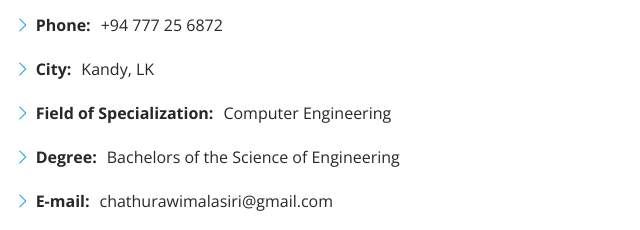
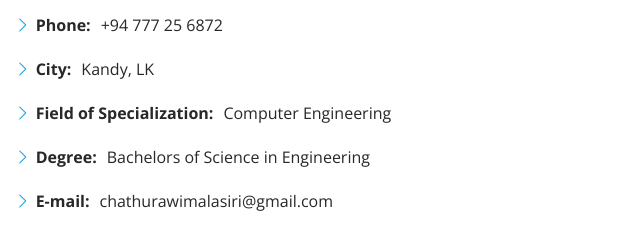
Before and after one commit to chathurawimalasiri/chathurawimalasiri.github.io, a plain HTML site: page index.html in a window 1280 px wide. Shown: the part 1075-1305 px from the top of the page, 624-1264 px from the left. Drawn offline with nearby package versions, Linux system fonts and the light colour scheme.

Commit message:
Correction

```diff
--- a/index.html
+++ b/index.html
@@ -106,7 +106,7 @@
                   <li><i class="bi bi-chevron-right"></i> <strong>Phone:</strong> <span>+94 777 25 6872</span></li>
                   <li><i class="bi bi-chevron-right"></i> <strong>City:</strong> <span>Kandy, LK</span></li>
                   <li><i class="bi bi-chevron-right"></i> <strong>Field of Specialization:</strong> <span>Computer Engineering</span></li>
-                  <li><i class="bi bi-chevron-right"></i> <strong>Degree:</strong> <span>Bachelors of the Science of Engineering</span></li>
+                  <li><i class="bi bi-chevron-right"></i> <strong>Degree:</strong> <span>Bachelors of Science in Engineering</span></li>
                   <li><i class="bi bi-chevron-right"></i> <strong>E-mail:</strong> <span>chathurawimalasiri@gmail.com</span></li>
                 </ul>
               </div>
```
